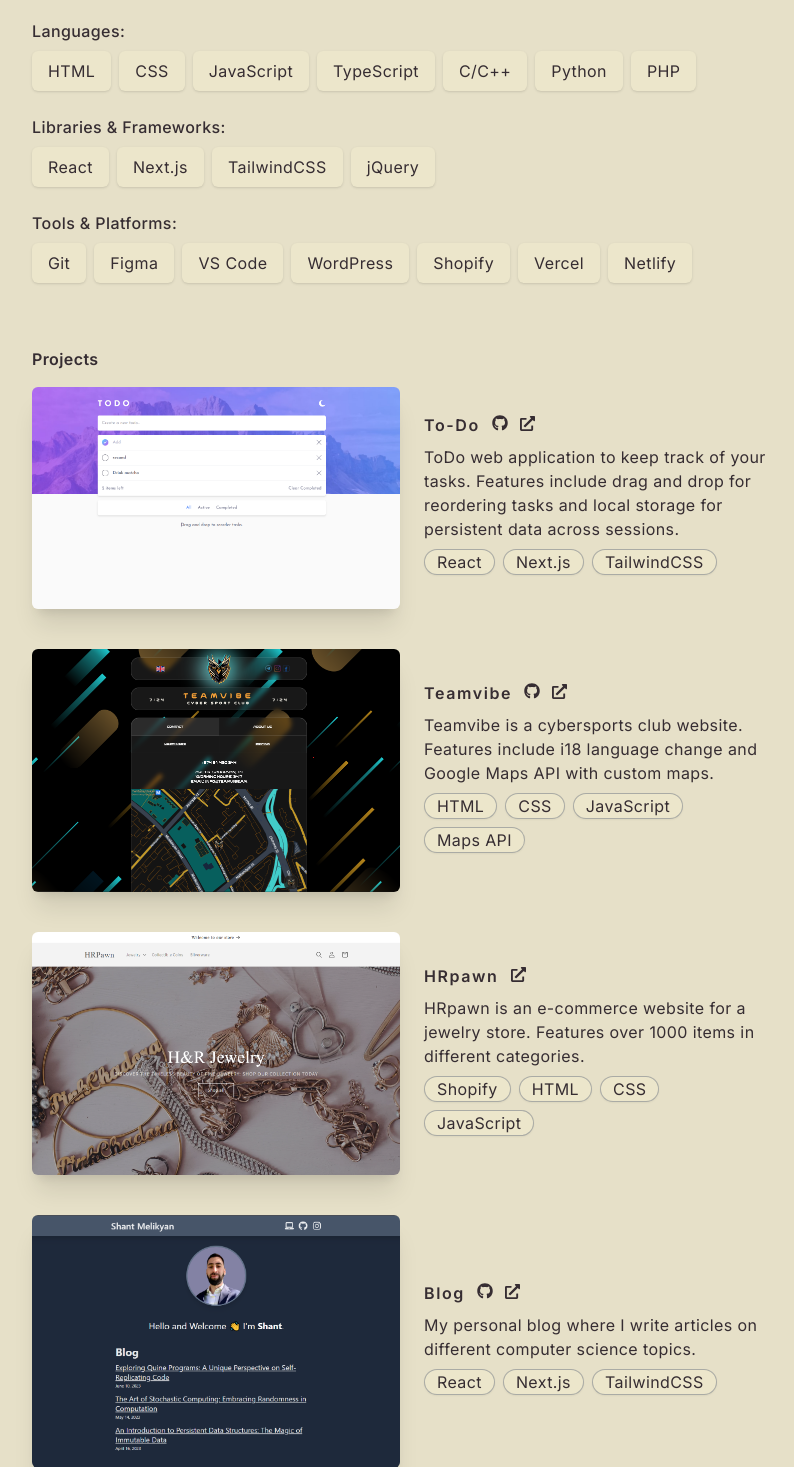
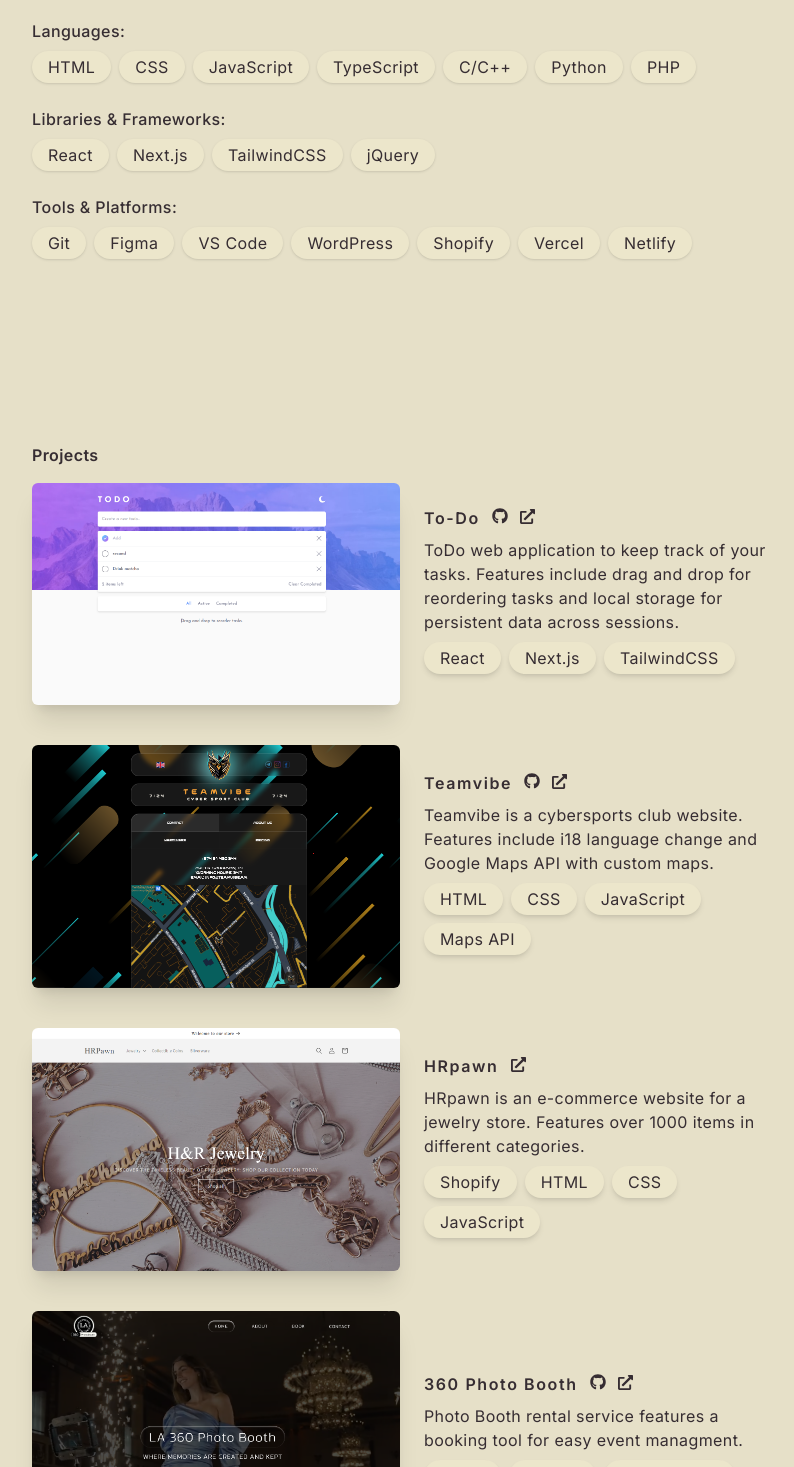
Before and after one commit to ShantMelikyan/holy-grail-fortfolio, a Next.js app: page / in a window 1280 px wide. Shown: the part 1333-2800 px from the top of the page, without its empty margins (240-1034 px from the left). Built offline with nearby package versions, Linux system fonts and the light colour scheme.

Commit message:
minor changes

```diff
--- a/app/components/About.tsx
+++ b/app/components/About.tsx
@@ -31,7 +31,7 @@
 const About = () => {
   return (
     <section id="about" className="scroll-mt-4">
-      <div className="w-full md:h-screen p-4 flex-col items-center py-16">
+      <div className="w-full md:min-h-screen p-4 flex-col items-center py-16">
         <div className="max-w-3xl m-auto md:grid grid-cols-3 gap-8">
           <div className="col-span-2 p-4">
             {" "}
@@ -74,50 +74,54 @@
           </Reveal>
 
           <div className="p-4 col-span-3">
-            <Reveal>
             <div>
               <h2 className="py-4">Skills</h2>
               <h3>Languages:</h3>
+              <Reveal>
                 <div className="flex flex-wrap flex-row  justify-start pb-6">
                   {languages.map((item, idx) => {
                     return (
                       <p
                         key={idx}
-                        className="bg-gradient-to-r dark:from-[#675f68] dark:to-[#53454d] bg-[#ece6cb] shadow px-4 py-2 mr-2 mt-2 rounded-md"
+                        className="bg-gradient-to-r dark:from-[#675f68] dark:to-[#53454d] bg-[#ece6cb] shadow px-4 py-1 mr-2 mt-2 rounded-full"
                       >
                         {item.language}
                       </p>
                     );
                   })}
                 </div>
+              </Reveal>
               <h3>Libraries & Frameworks:</h3>
+              <Reveal>
                 <div className="flex flex-wrap flex-row justify-start pb-6">
                   {libraries.map((item, idx) => {
                     return (
                       <p
                         key={idx}
-                        className="bg-gradient-to-r dark:from-[#675f68] dark:to-[#53454d] bg-[#ece6cb] shadow px-4 py-2 mr-2 mt-2 rounded-md"
+                        className="bg-gradient-to-r dark:from-[#675f68] dark:to-[#53454d] bg-[#ece6cb] shadow px-4 py-1 mr-2 mt-2 rounded-full"
                       >
                         {item.library}
                       </p>
                     );
                   })}
                 </div>
+              </Reveal>
               <h3>Tools & Platforms:</h3>
+              <Reveal>
                 <div className="flex flex-wrap flex-row justify-start pb-6">
                   {tools.map((item, idx) => {
                     return (
                       <p
                         key={idx}
-                        className="bg-gradient-to-r dark:from-[#675f68] dark:to-[#53454d] bg-[#ece6cb] shadow px-4 py-2 mr-2 mt-2 rounded-md"
+                        className="bg-gradient-to-r dark:from-[#675f68] dark:to-[#53454d] bg-[#ece6cb] shadow px-4 py-1 mr-2 mt-2 rounded-full"
                       >
                         {item.tool}
                       </p>
                     );
                   })}
                 </div>
+              </Reveal>
             </div>
-            </Reveal>
           </div>
         </div>
       </div>
--- a/app/components/Projects.tsx
+++ b/app/components/Projects.tsx
@@ -6,6 +6,7 @@
 import blog from "../../public/images/blog.png";
 import hrpawn from "../../public/images/hrpawn.png";
 import { Reveal } from "./utils/Reveal";
+import photobooth from "../../public/images/photobooth.png"
 
 const projects = [
   {
@@ -36,6 +37,15 @@
     link: "https://hrpawn.co",
   },
   {
+    name: "360 Photo Booth",
+    description:
+      "Photo Booth rental service features a booking tool for easy event managment.",
+    stack: ["React", "Next.js", "TailwindCSS"],
+    image: photobooth,
+    github: "https://github.com/ShantMelikyan/photo-booth",
+    link: "https://la360booth.com/",
+  },
+  {
     name: "Blog",
     description:
       "My personal blog where I write articles on different computer science topics.",
@@ -44,12 +54,13 @@
     github: "https://github.com/ShantMelikyan/blog",
     link: "https://blog.shantmelikyan.com/",
   },
+
 ];
 
 const Projects = () => {
   return (
     <section id="projects"  className="scroll-mt-4">
-      <div className="w-full h-full p-4">
+      <div className="w-full min-h-full p-4">
         <div className="max-w-3xl px-4 py-16 mx-auto">
           <Reveal>
             <h2 className="pb-4">Projects</h2>
@@ -87,7 +98,7 @@
                       <ul className="flex flex-wrap flex-row justify-start">
                         {project.stack.map((tech, idx) => (
                           <li
-                            className="bg-gradient-to-r dark:from-[#675f68] dark:to-[#53454d] bg-[#ece6cb] shadow-sm px-3  mr-2 mt-2 rounded-full outline-none border-gray-500/50 border"
+                            className="bg-gradient-to-r dark:from-[#675f68] dark:to-[#53454d] bg-[#ece6cb] shadow-md px-4 py-1  mr-2 mt-2 rounded-full"
                             key={idx}
                           >
                             {tech}
--- a/app/layout.tsx
+++ b/app/layout.tsx
@@ -14,7 +14,7 @@
     statusBarStyle: "black-translucent",
   },
   icons: {
-    icon: "../public/favicon.ico",
+
     apple: [
       {
         url: "../public/android-chrome-192x192.png",
```
Also changed, not shown: public/images/photobooth.png (added), 1 other file (tests, documents, lock files or other folders). Lines whose indentation alone changed are shown as unchanged.
